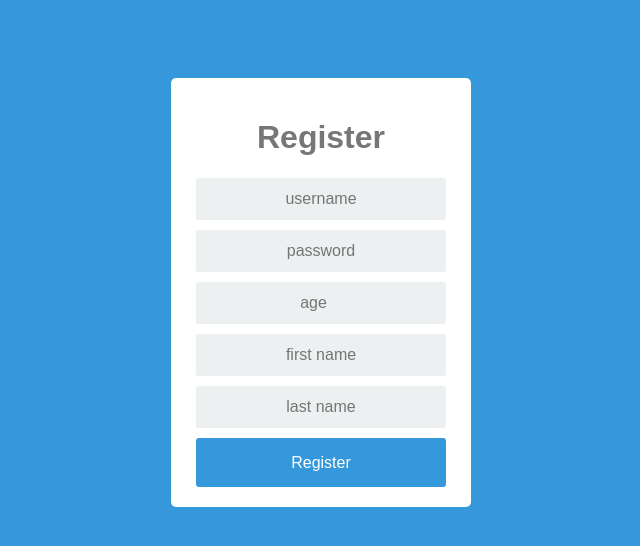
After one commit to TreeoHealth/Treeo, a Flask app: template templates/register.html in a window 1280 px wide. The commit adds this page. Shown: the top 546 px of the page, without its empty margins (319-959 px from the left). Run offline with Flask 2, Linux system fonts and the light colour scheme; the template is opened without the code that fills it, so the values that code supplies are empty.

Commit message:
Added registration functionality (just for username and password, the other attributes aren't recorded)

```diff
--- a/apptest.py
+++ b/apptest.py
@@ -59,14 +59,21 @@ def check_login():
         print(e.response['Error']['Message'])
     return home()
 
+@app.route('/registerrender', methods=['POST'])
+def regPg():
+    return render_template('register.html')
+
+@app.route('/register', methods=['POST'])
+def new_register():
+
 #register new user
-##response = table.put_item(
-##   Item={
-##        'username': username,
-##        'password': title
-##    }
-##)
-
+    response = dynamo_client.put_item(TableName= 'YourTestTable',
+       Item={
+            'username': {"S":request.form['username']},
+            'password': {"S":request.form['password']}
+        }
+       )
+    return home()
 
 
 @app.route("/logout")
--- a/templates/login.html
+++ b/templates/login.html
@@ -21,4 +21,8 @@
 </div>
 </div>
 </form>
+
+<form action='/registerrender' method = "POST">
+<input type="submit" value="Register" class="btn btn-primary btn-large btn-block">
+</form>
 <!--&#123;% endblock %&#125;-->
--- /dev/null
+++ b/templates/register.html
@@ -0,0 +1,32 @@
+<link rel="stylesheet" href="/static/style.css" type="text/css">
+<!--&#123;% block body %&#125;-->
+
+
+<form action="/register" method="POST">
+<div class="login">
+<div class="login-screen">
+<div class="app-title">
+<h1>Register</h1>
+</div>
+<div class="login-form">
+<div class="control-group">
+				<input type="text" class="login-field" value="" placeholder="username" name="username">
+<label class="login-field-icon fui-user" for="login-name"></label></div>
+<div class="control-group">
+				<input type="password" class="login-field" value="" placeholder="password" name="password">
+<label class="login-field-icon fui-lock" for="login-pass"></label></div>
+<div class="control-group">
+				<input type="number" class="login-field" value="" placeholder="age" name="age">
+<label class="login-field-icon fui-lock" for="login-name"></label></div>
+<div class="control-group">
+				<input type="text" class="login-field" value="" placeholder="first name" name="fn">
+<label class="login-field-icon fui-lock" for="login-name"></label></div>
+<div class="control-group">
+				<input type="text" class="login-field" value="" placeholder="last name" name="ln">
+<label class="login-field-icon fui-lock" for="login-name"></label></div>
+<input type="submit" value="Register" class="btn btn-primary btn-large btn-block">
+
+</div>
+</div>
+</div>
+</form>
```
